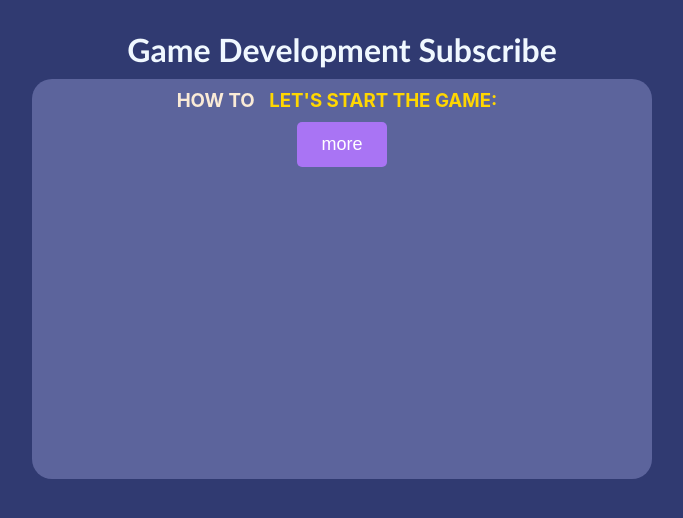
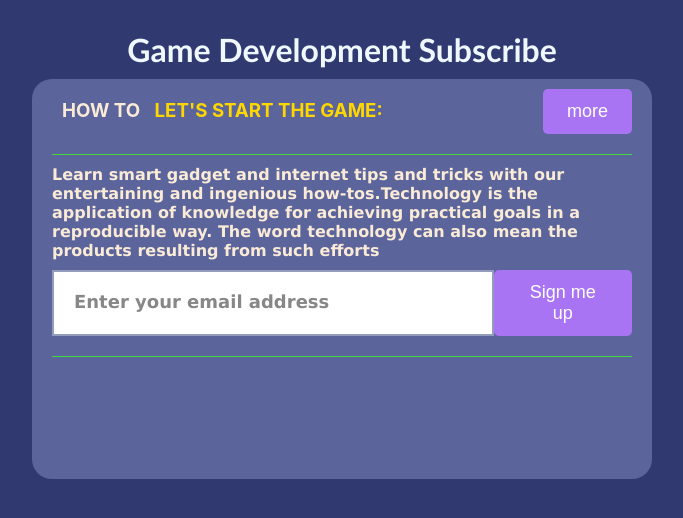
Before and after one commit to nucikk/subscribe-app, a React (Vite) app in the folder subscribe/: page / in a window 1280 px wide. Shown: the top 518 px of the page, without its empty margins (298-981 px from the left). Built offline with nearby package versions, Linux system fonts and the light colour scheme.

Commit message:
add game subscription form

```diff
--- a/subscribe/src/App.css
+++ b/subscribe/src/App.css
@@ -1,6 +1,5 @@
 #root {
   margin: 0 auto;
-  text-align: center;
   display: flex;
   flex-direction: column;
   justify-content: center;
@@ -19,6 +18,13 @@
   background-color: #5C649C;
   border-radius: 1.25rem;
 }
+.game_box {
+  padding-bottom: 20px;
+  display: flex;
+  justify-content: space-between;
+  display: flex;
+  border-bottom: 1px solid #3edc3bf8;
+}
 .subscribe_about {
   text-transform: uppercase;
 }
@@ -26,7 +32,21 @@
 .game_name {
   color: gold;
 }
+
+.subscribe_tips,.subscribe_input {
+  font-weight: bold;
+  font-family:'Lucida Sans', 'Lucida Sans Regular', 'Lucida Grande', 'Lucida Sans Unicode', Geneva, Verdana, sans-serif;
+  text-align:start;
+}
+.subscribe_input {
+  width: 400px;
+  padding: 20px;
+  align-items:flex-start;
+  border: 2px solid #949CBC;
+}
+
 button {
+  display: flex;
   background-color: #A974F4;
   color: white;
   padding: 12px 24px;
@@ -34,6 +54,7 @@ button {
   border-radius: 5px;
   font-size: 18px;
   cursor: pointer;
+  align-items: center;
   transition: 0.3s ease-in-out;
 }
 
--- a/subscribe/src/HomeSub.jsx
+++ b/subscribe/src/HomeSub.jsx
@@ -2,11 +2,16 @@ import { useState } from "react";
 import gameData from "./gameData.json";
 
 const HomeSub = () => {
-
+  // useState variables
   const [gameName, setGameName] = useState("Let's start the game:");
+  const [userEmail, setUserEmail] = useState("");
+  const [displayEmailMsg, setDisplayEmailMsg] = useState(false);
 
   function handleSubmitForm(e) {
     e.preventDefault();
+     setDisplayEmailMsg(true);
+
+
   }
   //თამაშის სახელის განახლების ფუნქცია: რანდომად მოქვს gameData ჯსონ ფორმატიდან თამაშის სახელები
   function handleButtonClick() {
@@ -15,15 +20,47 @@ const HomeSub = () => {
     setGameName(randomGame.name);
   }
 
+  // ფუნქცია emailის ინპუტის ცვლილების დასამუშავებლად
+  function handleChangeEmail(e) {
+    e.preventDefault();
+    setUserEmail(e.target.value);
+  }
+
   return (
     <>
       <h1 className="subscribe_title">Game Development Subscribe</h1>
       <form onSubmit={handleSubmitForm} className="subscribe_form">
-        <div>
-          <h3 className="subscribe_about">
-            how to <span className="game_name">{gameName}</span>
-          </h3>
-          <button onClick={handleButtonClick}>more</button>
+        <div className="subscribe_card">
+          <div className="game_box">
+            <h3 className="subscribe_about">
+              how to <span className="game_name">{gameName}</span>
+            </h3>
+            <button onClick={handleButtonClick}>more</button>
+          </div>
+          <p className="subscribe_tips">
+            Learn smart gadget and internet tips and tricks with our
+            entertaining and ingenious how-tos.Technology is the application of
+            knowledge for achieving practical goals in a reproducible way. The
+            word technology can also mean the products resulting from such
+            efforts
+          </p>
+          <div className="game_box">
+            <input
+              className="subscribe_input"
+              type="email"
+              name="email"
+              placeholder="Enter your email address"
+              value={userEmail}
+              onChange={handleChangeEmail}
+            />
+            <button onClick={handleSubmitForm}>Sign me up</button>
+          </div>
+          {/* displayEmailMsg სტეიტის მნიშვნელობა თუ იქნება true გამოჩნდება შეტყობინება და ასევე მომხმარებლის მიერ გაგზავნილი ელ.ფოსტა */}
+          {displayEmailMsg && (
+            <p>
+            Your email has been successfully sent:  <span className="user_email">{userEmail}</span>
+            </p>
+          )}
         </div>
       </form>
     </>
```
